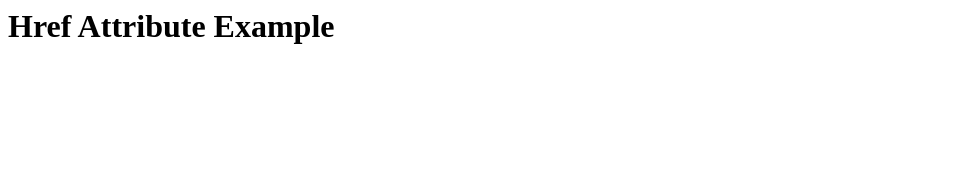
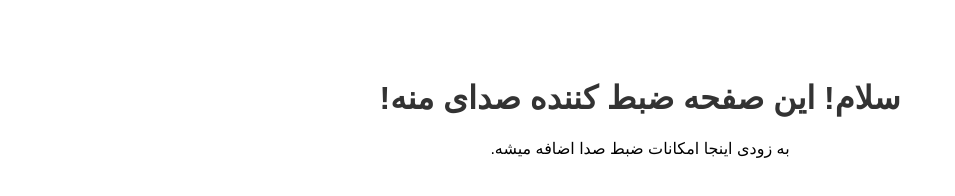
Before and after one commit to alirezaapub/alirezaapub.github.io, a plain HTML site: page index.html in a window 1280 px wide. Shown: the whole page, without its empty margins (0-955 px from the left). Drawn offline with Linux system fonts and the light colour scheme.

Commit message:
Update index.html

```diff
--- a/index.html
+++ b/index.html
@@ -1,10 +1,16 @@
-<html>
-  <head>
-    <title>Href Attribute Example</title>
-  </head>
-  <body>
-    <h1>Href Attribute Example</h1>
-    <p>
-    </p>
-  </body>
+<!DOCTYPE html>
+<html lang="fa" dir="rtl">
+<head>
+    <meta charset="UTF-8">
+    <meta name="viewport" content="width=device-width, initial-scale=1.0">
+    <title>ضبط کننده صدای من</title>
+    <style>
+        body { font-family: sans-serif; text-align: center; padding-top: 50px; }
+        h1 { color: #333; }
+    </style>
+</head>
+<body>
+    <h1>سلام! این صفحه ضبط کننده صدای منه!</h1>
+    <p>به زودی اینجا امکانات ضبط صدا اضافه میشه.</p>
+</body>
 </html>
```
